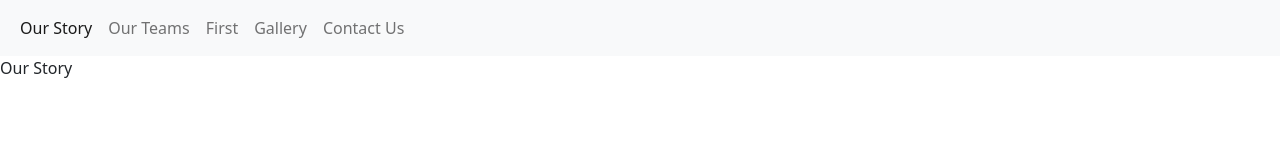
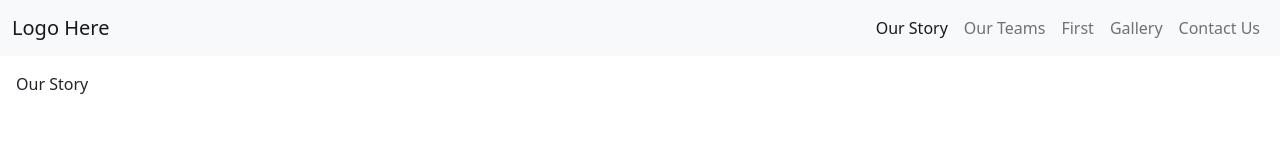
Before and after one commit to Lionotics/Lionotics.github.io, a plain HTML site: page index.html in a window 1280 px wide. Drawn offline with Linux system fonts and the light colour scheme.

Commit message:
Styled navbar

```diff
--- a/index.css
+++ b/index.css
@@ -1 +1,4 @@
 @charset "UTF-8";
+.folder{
+	padding: 1rem;
+}
--- a/index.html
+++ b/index.html
@@ -8,13 +8,14 @@
 <link rel="stylesheet" href="Libraries/bootstrap.min.css"/>
 </head>
 <body>
-<nav class="navbar navbar-expand-sm navbar-light bg-light">
+<nav class="navbar sticky-top navbar-expand-sm navbar-light bg-light">
 	<div class="container-fluid">
+		<span class="navbar-brand">Logo Here</span>
 		<button class="navbar-toggler" type="button" data-bs-toggle="collapse" data-bs-target="#navbarPages" aria-controls="navbarPages" aria-expanded="false" aria-label="Toggle navigation">
       <span class="navbar-toggler-icon"></span>
     </button>
   <div class="collapse navbar-collapse" id="navbarPages">
-    <ul class="navbar-nav">
+    <ul class="navbar-nav ms-auto">
       <li class="nav-item"> <a class="nav-link active" aria-current="page" href="#" id="starter" name="story">Our Story</a> </li>
       <li class="nav-item"> <a class="nav-link" href="#" name="teams">Our Teams</a> </li>
       <li class="nav-item"> <a class="nav-link" href="#" name="first">First</a> </li>
```
